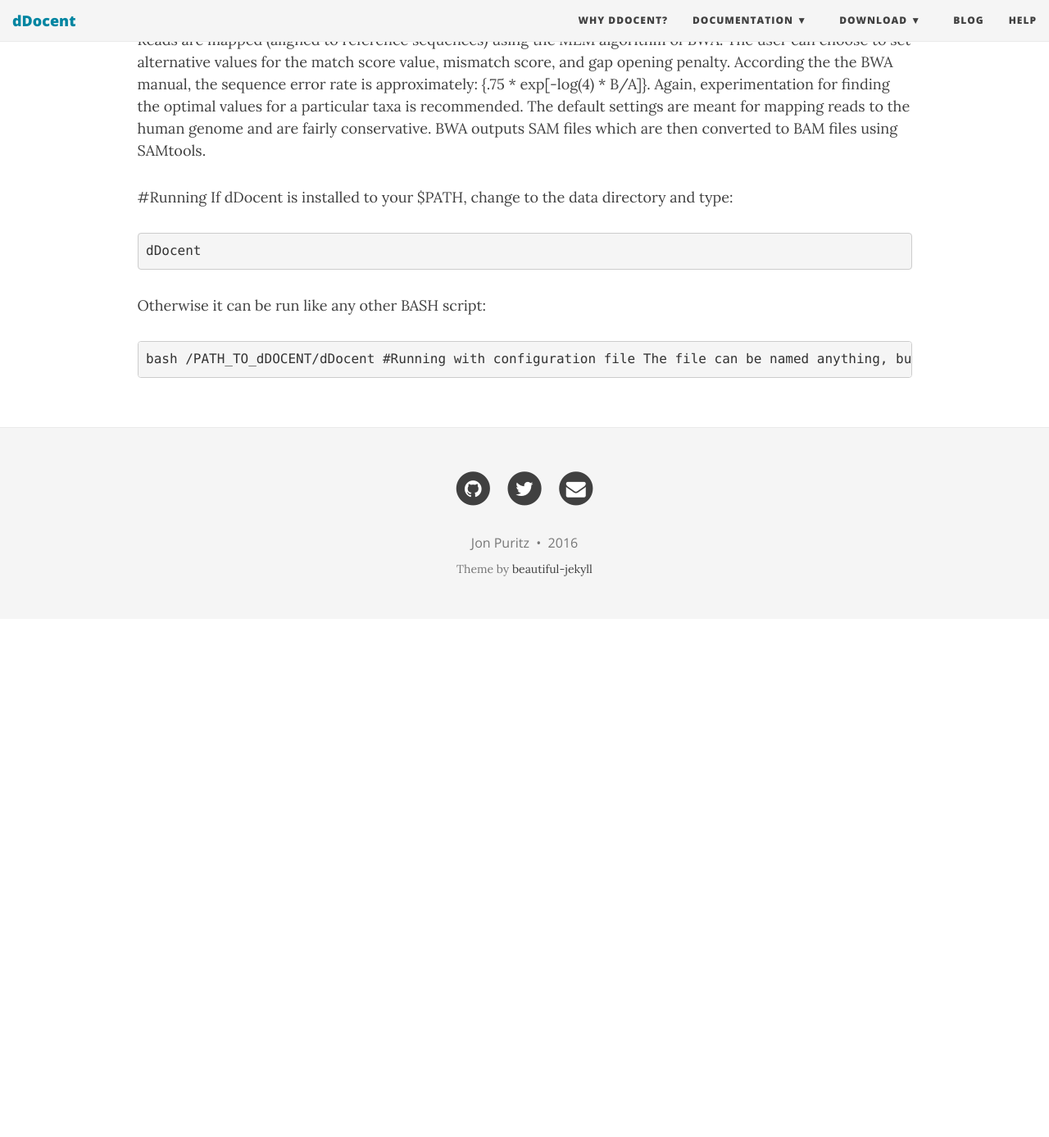
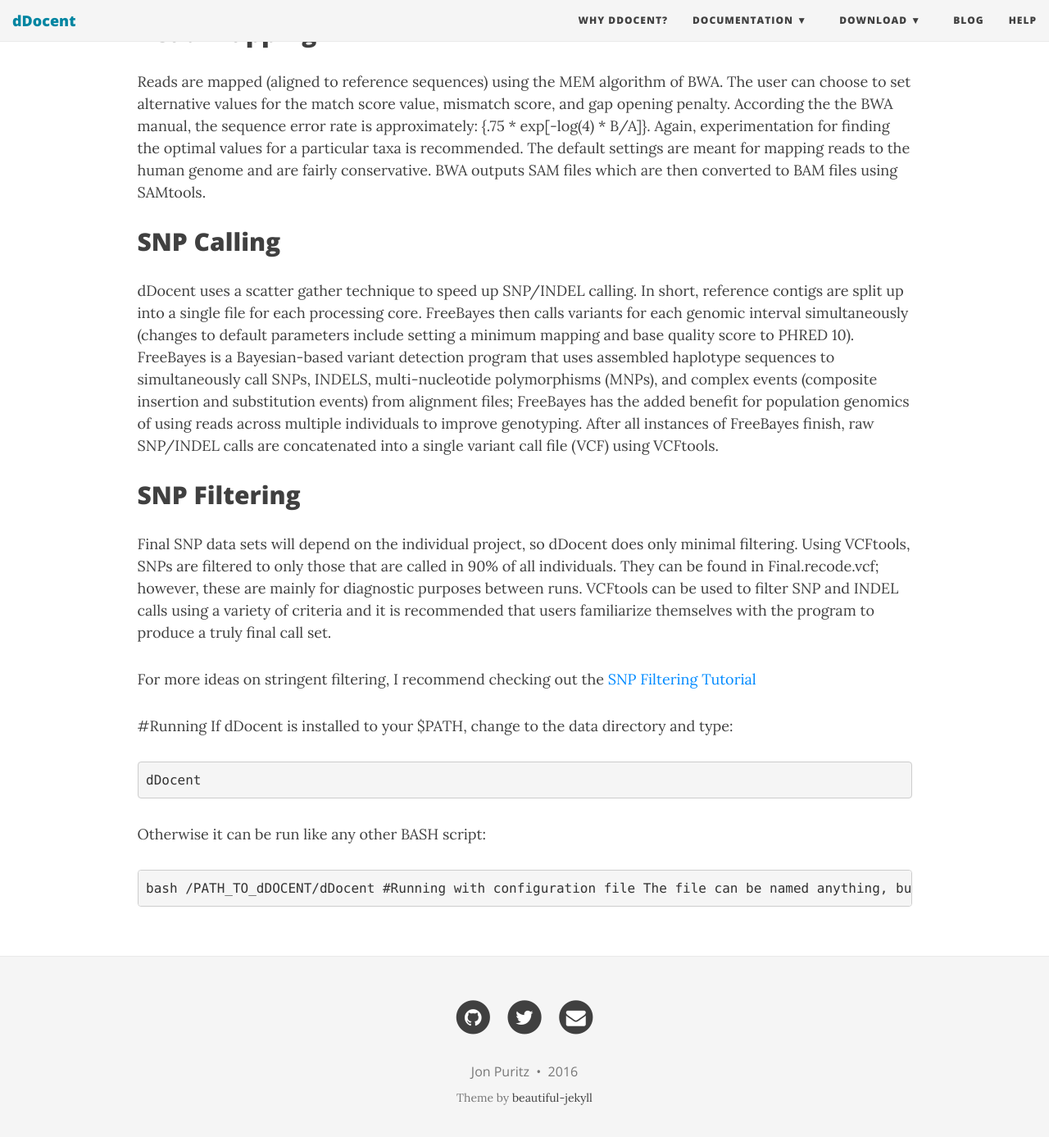
Before and after one commit to jpuritz/dDocent, a Jekyll site: the page built from UserGuide.md, in a window 1280 px wide and 1400 px high, scrolled down 1638 px. Shown: the top 1387 px of the window at 82% size. Built offline with Jekyll 4.4.1, drawn with Linux system fonts in a browser that asks for light colours; nearby versions of some CDN libraries; before the commit the page ends 2393 px from its top, so only the background shows below that; some of the changed text lies outside the part shown.

Commit message:
Update UserGuide.md

```diff
--- a/UserGuide.md
+++ b/UserGuide.md
@@ -10,6 +10,8 @@ subtitle: Everything there is to know
 	* [Quality Filtering](#quality-filtering)
 	* [Assembly](#de-novo-assembly)
 	* [Mapping](#read-mapping)
+	* [SNP calling](#snp-calling)
+	* [SNP Filtering](#snp-filtering)
 
 
 # What does dDocent do?
@@ -28,9 +30,15 @@ After the user sets the data cutoff, dDocent removes the extraneous sequence rea
 
 Reads are mapped (aligned to reference sequences) using the MEM algorithm of BWA.  The user can choose to set alternative values for the match score value, mismatch score, and gap opening penalty.  According the the BWA manual, the sequence error rate is approximately: {.75 * exp[-log(4) * B/A]}.  Again, experimentation for finding the optimal values for a particular taxa is recommended.  The default settings are meant for mapping reads to the human genome and are fairly conservative.  BWA outputs SAM files which are then converted to BAM files using SAMtools.
 
+## SNP Calling
 
+dDocent uses a scatter gather technique to speed up SNP/INDEL calling.  In short, reference contigs are split up into a single file for each processing core.  FreeBayes then calls variants for each genomic interval simultaneously (changes to default parameters include setting a minimum mapping and base quality score to PHRED 10). FreeBayes is a Bayesian-based variant detection program that uses assembled haplotype sequences to simultaneously call SNPs, INDELS, multi-nucleotide polymorphisms (MNPs), and complex events (composite insertion and substitution events) from alignment files; FreeBayes has the added benefit for population genomics of using reads across multiple individuals to improve genotyping.  After all instances of FreeBayes finish, raw SNP/INDEL calls are concatenated into a single variant call file (VCF) using VCFtools.
 
+## SNP Filtering
 
+Final SNP data sets will depend on the individual project, so dDocent does only minimal filtering.  Using VCFtools, SNPs are filtered to only those that are called in 90% of all individuals.  They can be found in Final.recode.vcf; however, these are mainly for diagnostic purposes between runs.  VCFtools can be used to filter SNP and INDEL calls using a variety of criteria and it is recommended that users familiarize themselves with the program to produce a truly final call set.
+
+For more ideas on stringent filtering, I recommend checking out the [SNP Filtering Tutorial](/filtering)
 
 
 
```
